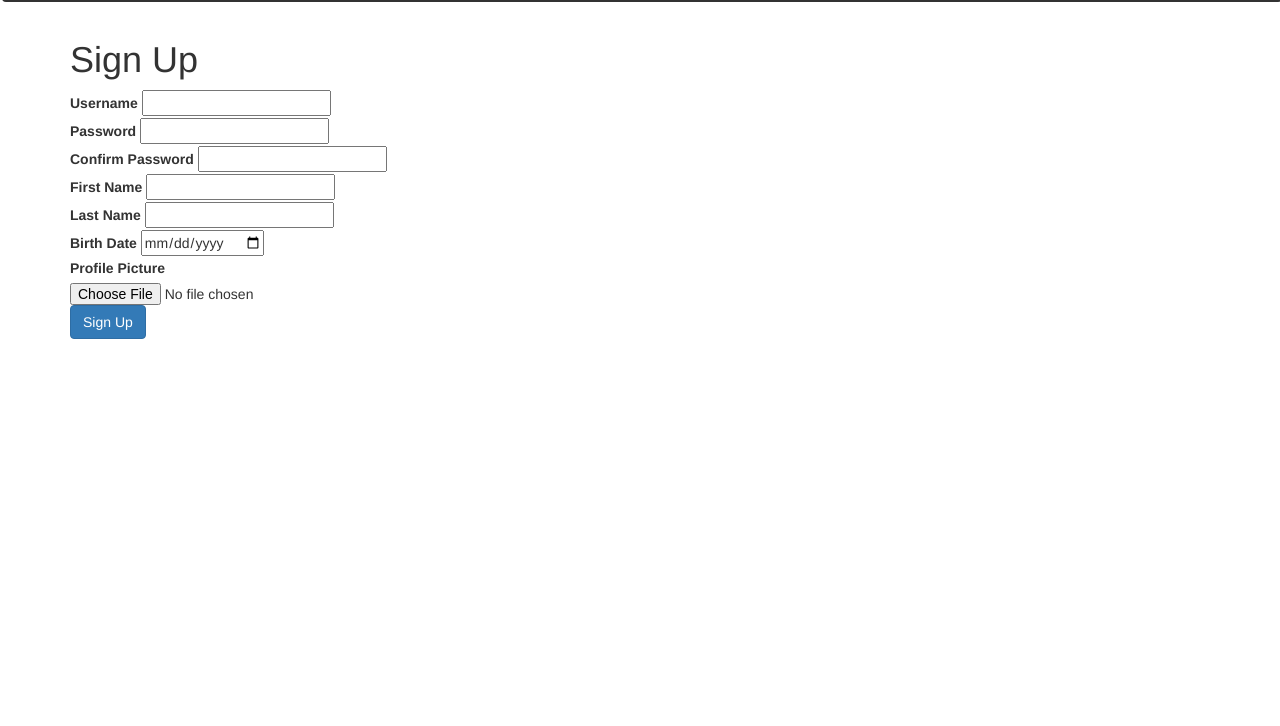
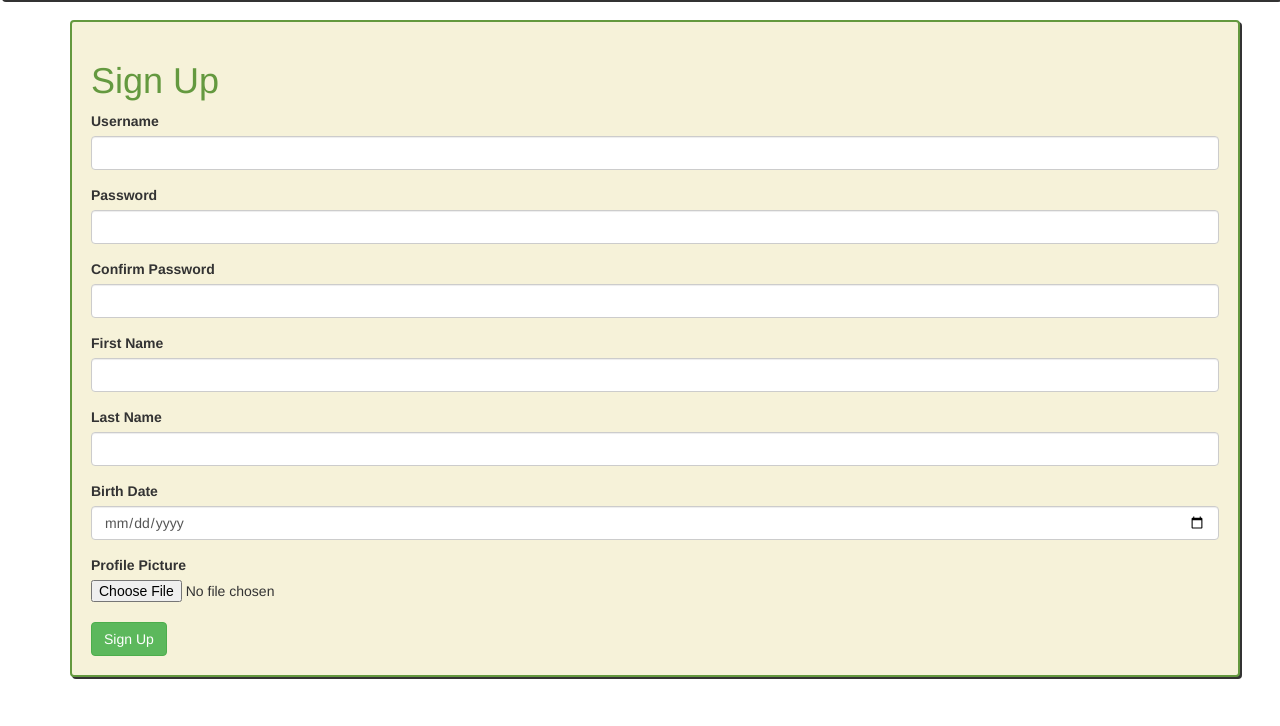
Before and after one commit to awp2017/MovieBox, a Django app: page /register/ in a window 1280 px wide. Shown: the part 74-800 px from the top of the page. Run offline with Django 3.2, Linux system fonts and the light colour scheme; some libraries are stand-ins or nearby versions.

Commit message:
Added more CSS :D :D :D

```diff
--- a/MovieBoxProject/MovieBox/templates/signup.html
+++ b/MovieBoxProject/MovieBox/templates/signup.html
@@ -1,6 +1,7 @@
 {% extends 'layout.html' %} {% block title %}Sign Up{% endblock %} {% block content %}
 
-<h1>Sign Up</h1>
+<div class="container well" style="background-color: #f6f2d9; border-color: #64993F; border-width: 2px; box-shadow: 2px 2px;">
+<h1 style="color: #64993F;">Sign Up</h1>
 
 {% if form.errors %}
 <div class="alert alert-danger" role="alert">
@@ -10,34 +11,36 @@
 
 <form method="POST" enctype="multipart/formdata" class="form">
     {% csrf_token %}
-    <div>
+    <div class="form-group">
         <label for="id_username">Username</label>
-        <input id="id_username" type="text" name="email" value="{{ form.instance.email }}" maxlength="100" required/>
+        <input id="id_username" type="text" name="email" value="{{ form.instance.email }}" maxlength="100" required class="form-control"/>
     </div>
-    <div>
+    <div class="form-group">
         <label for="id_password">Password</label>
-        <input id="id_password" type="password" name="password" value="{{ form.instance.password }}" required/>
+        <input id="id_password" type="password" name="password" value="{{ form.instance.password }}" required class="form-control"/>
     </div>
-    <div>
+    <div class="form-group">
         <label for="id_password">Confirm Password</label>
-        <input id="id_password" type="password" name="password" value="{{ form.instance.password }}" required/>
+        <input id="id_password" type="password" name="password" value="{{ form.instance.password }}" required class="form-control"/>
     </div>
-    <div>
+    <div class="form-group">
         <label for="id_first_name">First Name</label>
-        <input id="id_first_name" type="text" name="first_name" value="{{ form.instance.first_name }}" maxlength="200" required/>
+        <input id="id_first_name" type="text" name="first_name" value="{{ form.instance.first_name }}" maxlength="200" required class="form-control"/>
     </div>
-    <div>
+    <div class="form-group">
         <label for="id_last_name">Last Name</label>
-        <input id="id_last_name" type="text" name="last_name" value="{{ form.instance.last_name }}" maxlength="200" required/>
+        <input id="id_last_name" type="text" name="last_name" value="{{ form.instance.last_name }}" maxlength="200" required class="form-control"/>
     </div>
-    <div>
+    <div class="form-group">
         <label for="id_birth_date">Birth Date</label>
-        <input id="id_birth_name" type="date" name="birth_date" value="{{ form.instance.birth_date }}" required/>
+        <input id="id_birth_name" type="date" name="birth_date" value="{{ form.instance.birth_date }}" required class="form-control"/>
     </div>
     <div>
         <label for="id_image">Profile Picture</label>
         <input id="id_image" type="file" class="" value="{{ form.instance.profile_pic }}" name="image">
     </div>
-    <button type="submit" class="btn btn-primary">Sign Up</button>
+    <br/>
+    <button type="submit" class="btn btn-success">Sign Up</button>
 </form>
+</div>
 {% endblock %}
```
Also changed, not shown: MovieBoxProject/MovieBox/templates/login.html (+5 -2 lines), MovieBoxProject/MovieBox/templates/movie.html (+4 -3 lines).
